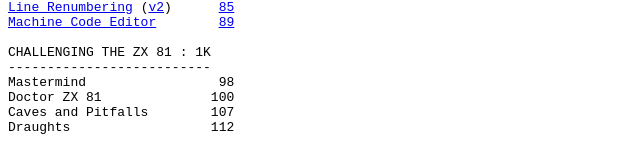
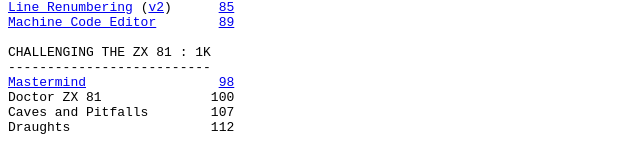
Before and after one commit to tomwhite/zx81-not-only-30-programs, a plain HTML site: page web/index.html in a window 1280 px wide. Shown: the part 845-1005 px from the top of the page, without its empty margins (0-640 px from the left). Drawn offline with Linux system fonts and the light colour scheme.

Commit message:
Add MASTERMIND

```diff
--- a/web/index.html
+++ b/web/index.html
@@ -53,7 +53,7 @@
 
 CHALLENGING THE ZX 81 : 1K
 --------------------------
-Mastermind                 98
+<a href="zx81.html?p=mastermind&page=102">Mastermind</a>                 <a href="30_programs_for_the_ZX81_1K(acme).pdf#page=102">98</a>
 Doctor ZX 81              100
 Caves and Pitfalls        107
 Draughts                  112
```
Also changed, not shown: 1 other file.
